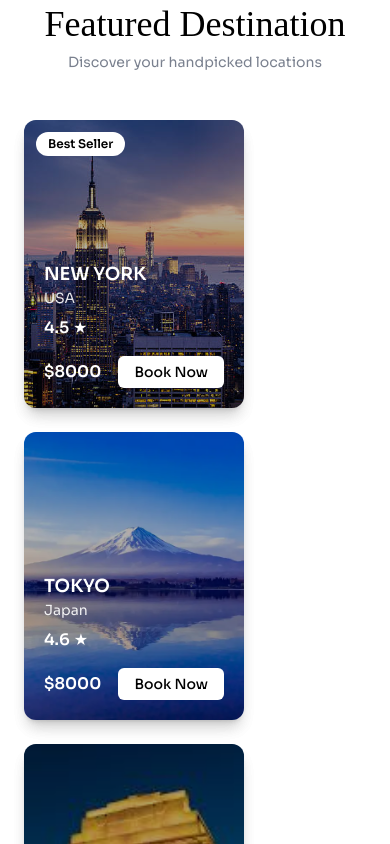
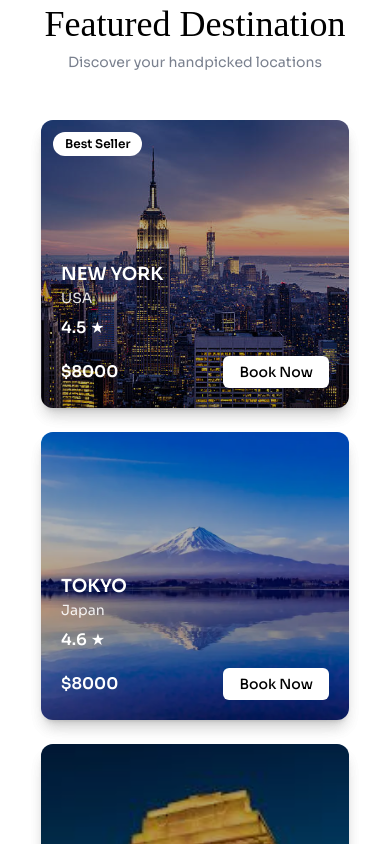
Before and after one commit to SohamMargaje/TravelWebsite, a React (Vite) app: page / in a window 390 px wide. Shown: the part 920-1764 px from the top of the page. Built offline with nearby package versions, Linux system fonts and the light colour scheme; no server answers; a web font is replaced by a local one.

Commit message:
Update FeaturedDestination.jsx

```diff
--- a/src/Components/FeaturedDestination.jsx
+++ b/src/Components/FeaturedDestination.jsx
@@ -25,12 +25,12 @@ const FeaturedDestination = () => {
         subTitle="Discover your handpicked locations"
       />
 
-      {/* Flex container for 4-in-row */}
-      <div className="flex flex-wrap justify-between mt-12 gap-6">
+      {/* FIXED FLEX CONTAINER */}
+      <div className="flex flex-wrap justify-center md:justify-between mt-12 gap-6">
         {data.map((d) => (
           <div
             key={d.id}
-            className="flex-1 min-w-[220px] max-w-[25%] bg-white rounded-xl shadow-lg hover:scale-105 transform transition-transform duration-300"
+            className="w-[90%] sm:w-[45%] md:w-[30%] lg:w-[23%] bg-white rounded-xl shadow-lg hover:scale-105 transform transition-transform duration-300"
           >
             <TravelCard
               {...d}
```
